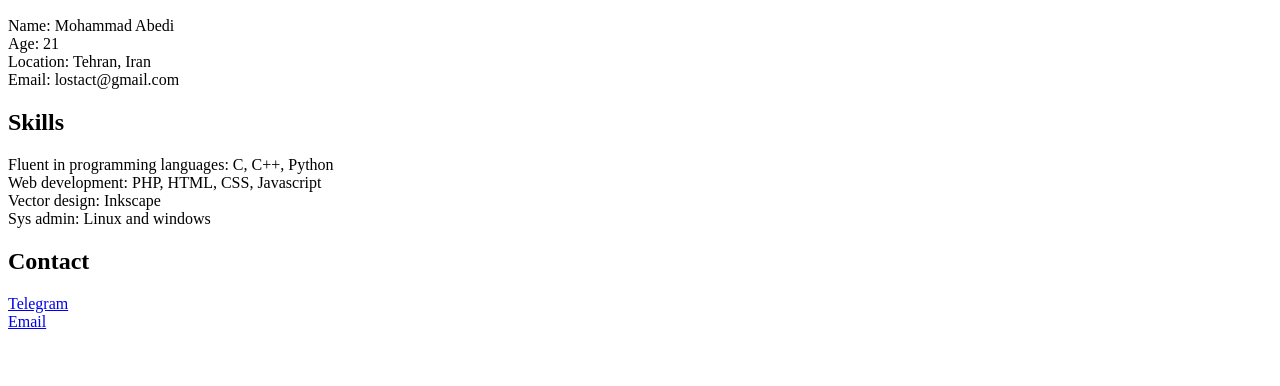
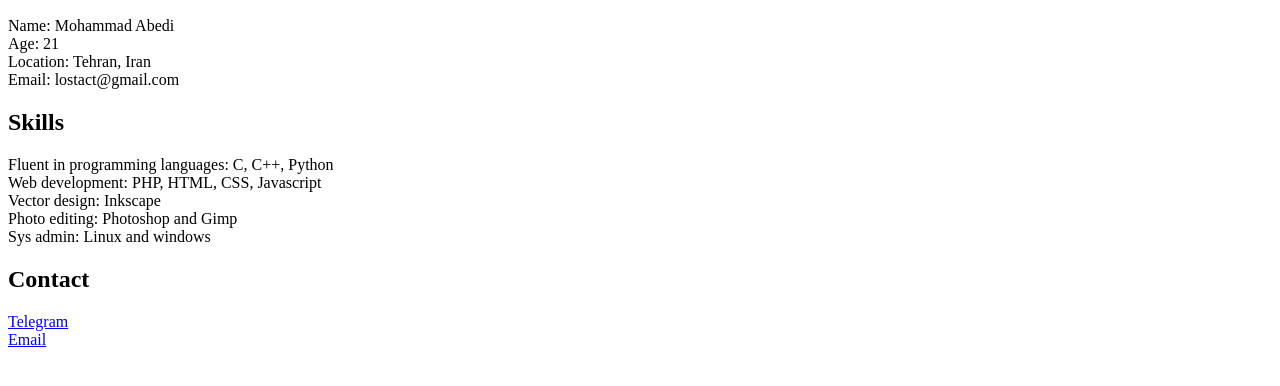
Before and after one commit to lostact/lostact.github.io, a plain HTML site: page index.html in a window 1280 px wide. Shown: the part 96-482 px from the top of the page. Drawn offline with Linux system fonts and the light colour scheme.

Commit message:
minor changes

```diff
--- a/index.html
+++ b/index.html
@@ -19,6 +19,8 @@
 	<br>
 	Vector design: Inkscape
 	<br>
+	Photo editing: Photoshop and Gimp
+	<br>
 	Sys admin: Linux and windows
 </p>
 <p>
```
